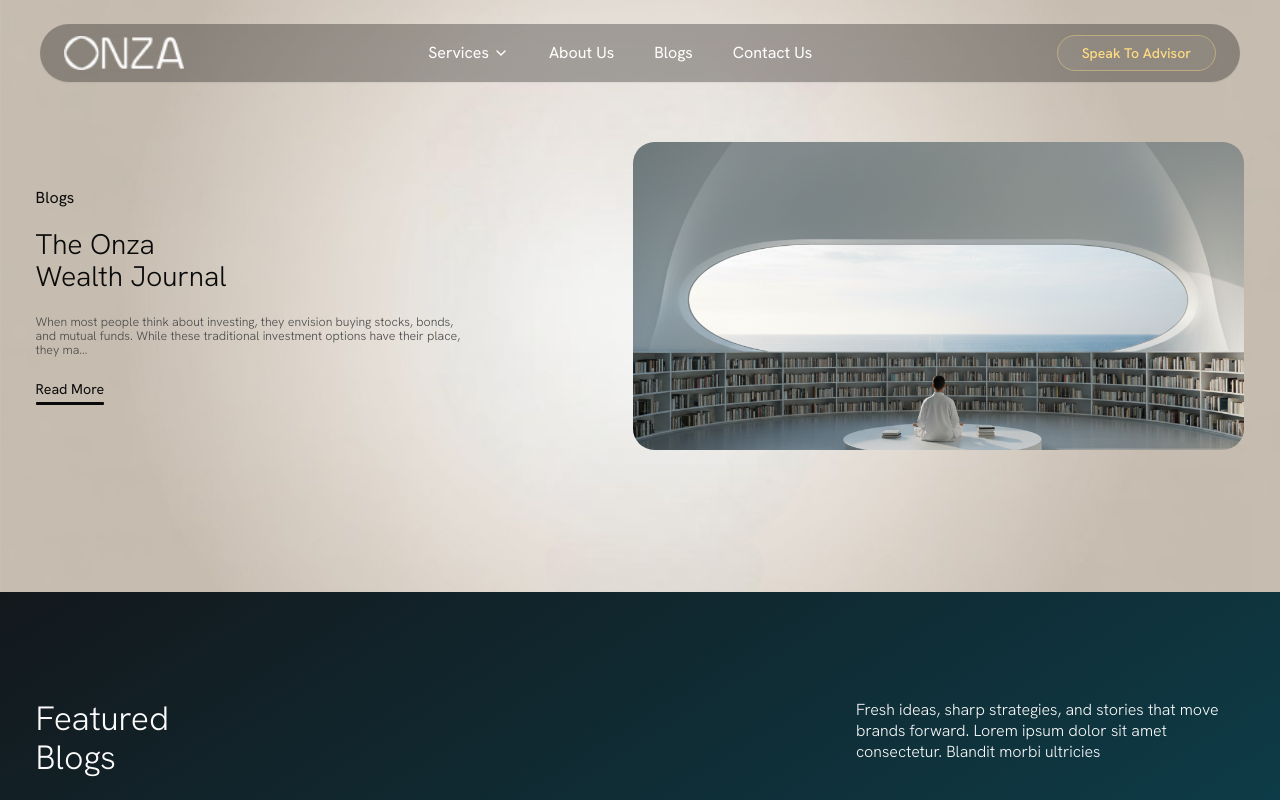
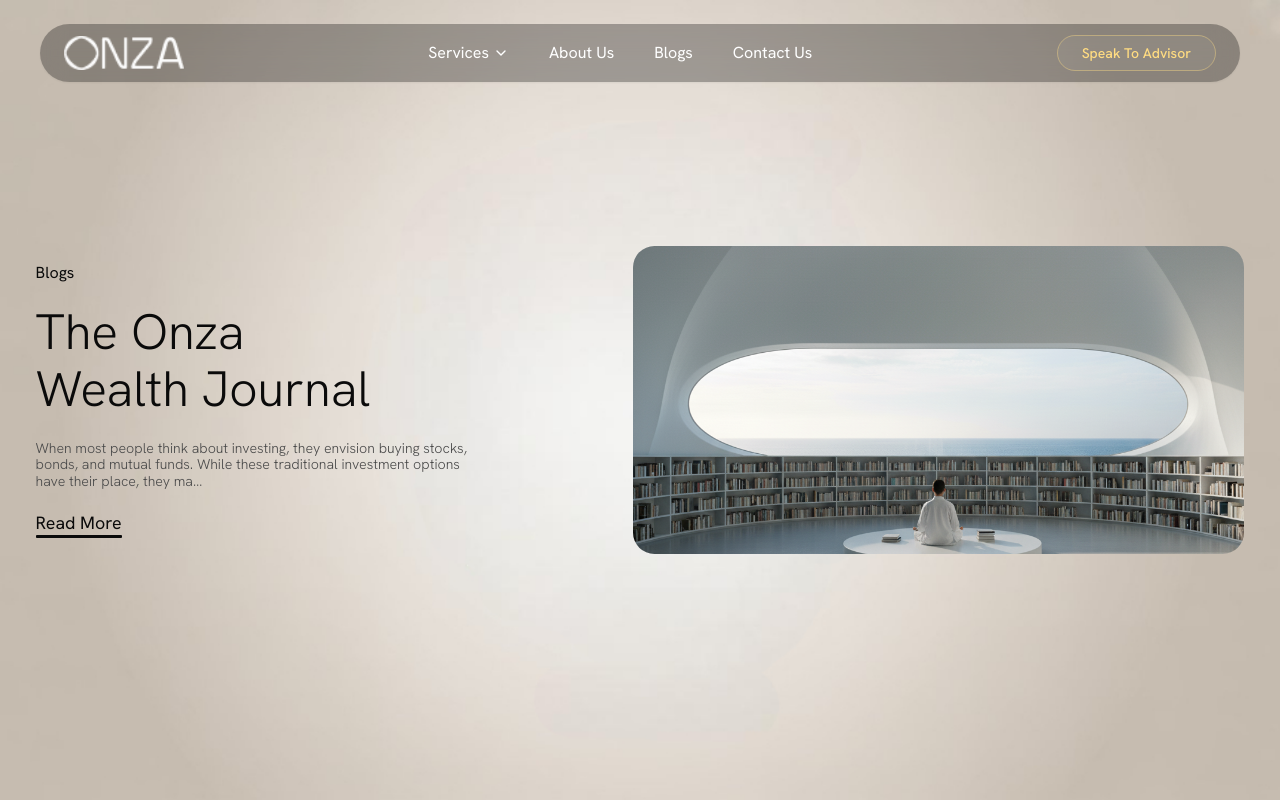
Before and after one commit to ganesan-r2611/Onza-Project, a Next.js app: page /blogs in a window 1280 px wide. Built offline with nearby package versions, Linux system fonts and the light colour scheme.

Commit message:
Blog main section alignment fixed

```diff
--- a/app/blogs/page.tsx
+++ b/app/blogs/page.tsx
@@ -16,7 +16,7 @@ export default async function Blog() {
       <div className="max-w-full">
         {/* Unified Hero Section */}
         <section
-          className="w-full flex flex-col lg:flex-row items-center justify-between px-[16px] lg:px-[2.78vw] py-[80px] lg:py-[11.11vw] gap-[40px] lg:gap-[1.39vw]"
+          className="w-full lg:h-[62.5vw] 2xl:h-[62.5vw] flex flex-col lg:flex-row items-center justify-between px-[16px] lg:px-[2.78vw] py-[80px] lg:py-[11.11vw] gap-[40px] lg:gap-[1.39vw]"
           style={{
             backgroundImage: `url(${
               typeof imageMap[
@@ -56,7 +56,7 @@ export default async function Blog() {
 
             {/* Main Heading */}
             <div className="w-full flex flex-col items-start justify-center">
-              <div className="w-full text-[32px] lg:text-[2.22vw] font-light text-[#0a0a0a] leading-[36px] lg:leading-[2.5vw]">
+              <div className="w-full text-[32px] lg:text-[3.89vw] font-light text-[#0a0a0a] leading-[36px] lg:leading-[4.44vw]">
                 <p className="m-0">
                   {data.heroSection.heading.split(" ")[0]}{" "}
                   {data.heroSection.heading.split(" ")[1]}
@@ -70,7 +70,7 @@ export default async function Blog() {
 
             {/* Description */}
             <div className="w-full lg:w-[34.24vw] flex flex-col items-start">
-              <div className="w-full lg:w-[34.24vw] text-[14px] lg:text-[0.97vw] font-light text-[#4a4a4a] leading-[16px] lg:leading-[1.11vw]">
+              <div className="w-full lg:w-[34.24vw] text-[14px] lg:text-[1.11vw] font-light text-[#4a4a4a] leading-[16px] lg:leading-[1.32vw]">
                 {data.heroSection.description}
               </div>
             </div>
@@ -80,7 +80,7 @@ export default async function Blog() {
 
             {/* Read More Link */}
             <div className="flex flex-col items-center justify-center gap-[1.11vw] lg:gap-[0.14vw] group">
-              <div className="text-[18px] lg:text-[1.11vw] font-regular text-[#0a0a0a] leading-[24px] lg:leading-[1.67vw] transition-colors duration-300 group-hover:text-[#0a5060]">
+              <div className="text-[18px] lg:text-[1.39vw] font-regular text-[#0a0a0a] leading-[24px] lg:leading-[1.67vw] transition-colors duration-300 group-hover:text-[#0a5060]">
                 <Link
                   href={`/blogs/${data.featuredSection.featuredPosts[0].id}`}
                 >
@@ -93,7 +93,7 @@ export default async function Blog() {
         </section>
 
         {/* Featured Blogs Section */}
-        <section className="w-full bg-gradient-to-br from-[#13181c] to-[#0a5060] px-[16px] lg:px-[2.78vw] py-[80px] lg:py-[8.33vw]">
+        <section className="w-full lg:h-[62.5vw] 2xl:h-[62.5vw] bg-gradient-to-br from-[#13181c] to-[#0a5060] px-[16px] lg:px-[2.78vw] py-[80px] lg:py-[8.33vw]">
           <div className="mx-auto">
             {/* Header */}
             <div className="flex flex-col lg:flex-row lg:items-start lg:justify-between gap-[24px] lg:gap-[1.67vw] mb-[16px] lg:mb-[5.83vw]">
```
